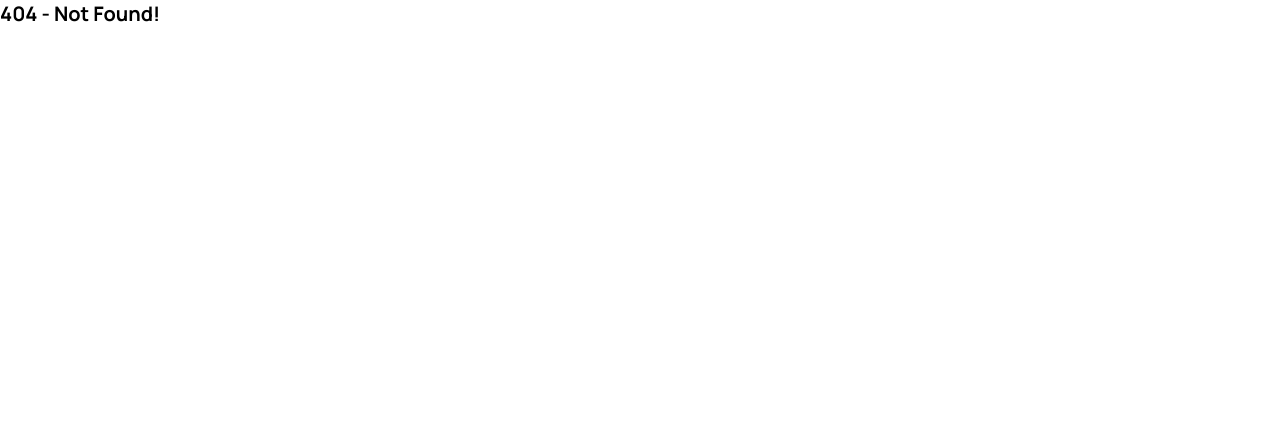
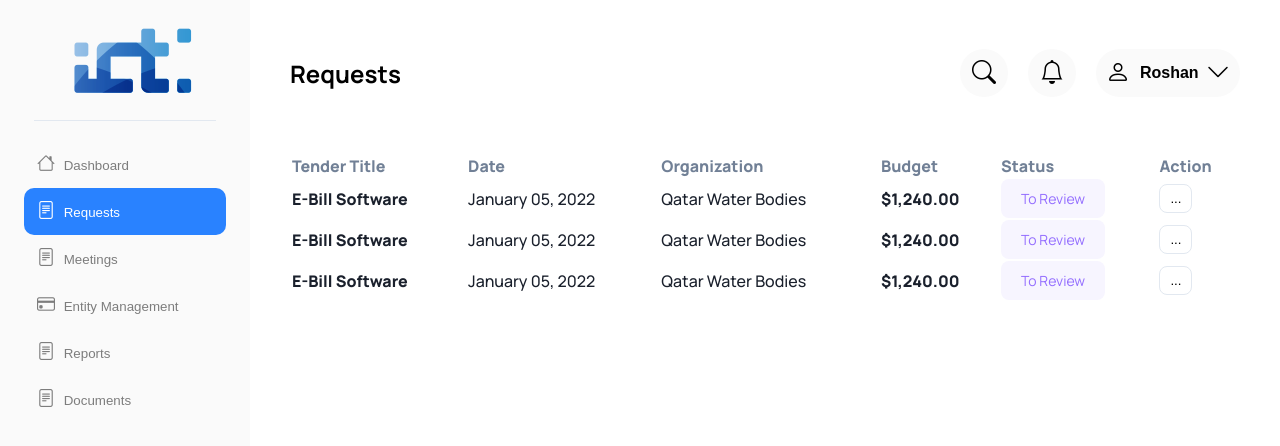
Before and after one commit to oxmics/prm_frontend, a React (Create React App) app: page /god/requests in a window 1280 px wide. Before the commit this address had no page. Shown: the top 446 px of the page. Built offline with nearby package versions, Linux system fonts and the light colour scheme.

Commit message:
God Requests

```diff
--- a/src/App.js
+++ b/src/App.js
@@ -8,6 +8,7 @@ import "./assets/scss/global.scss"
 import Requests from './pages/Requests/Requests';
 import StaffManagement from './pages/StaffManagement/StaffManagement';
 import GodDashboard from "./pages/God/Dashboard/Dashboard"
+import GodRequests from "./pages/God/Requests/Requests"
 
 class App extends Component {
   render() {
@@ -20,6 +21,7 @@ class App extends Component {
           <Route path='/signup' element={<Signup />} />
           <Route path='/staff-management' element={<StaffManagement />} />
           <Route path='/god/dashboard' element={<GodDashboard />} />
+          <Route path='/god/requests' element={<GodRequests />} />
           <Route path='*' element={<NotFound />} />
         </Routes>
       </BrowserRouter>
--- a/src/components/Navbar/Navbar.module.scss
+++ b/src/components/Navbar/Navbar.module.scss
@@ -51,16 +51,31 @@
 
     &__dropdown {
         list-style-type: none;
-        margin: 0;
+        background: #FFFFFF;
+        box-shadow: 8px 12px 24px rgba(93, 106, 131, 0.1);
+        border-radius: 12px;
+        display: flex;
+        flex-direction: column;
+        overflow: hidden;
         position: absolute;
         bottom: -100% * 2;
         right: 0;
+        z-index: 1;
         width: 100%;
-        max-width: 20rem;
-        border-radius: 8px;
-        overflow: hidden;
-        border: 1px solid #EDF2F7;
-        background-color: white;
+        max-width: 16rem;
+
+        button {
+            cursor: pointer;
+            border: none;
+            background-color: transparent;
+            padding: 1.2rem 1.5rem;
+            text-align: left;
+            color: #718096;
+
+            &:hover {
+                background-color: colors.$color-button-light-grey;
+            }
+        }
 
         li {
             padding: 0;
@@ -79,5 +94,6 @@
         &:hover {
             background-color: colors.$color-button-light-grey;
         }
+
     }
 }
--- a/src/pages/God/Requests/Requests.js
+++ b/src/pages/God/Requests/Requests.js
@@ -0,0 +1,64 @@
+import React, { useState } from 'react'
+import PropTypes from 'prop-types'
+import styles from "./Requests.module.scss";
+import Layout from '../../../components/God/Layout/Layout';
+import Tag from '../../../components/Tag/Tag';
+
+const Requests = (props) => {
+    const [requests, setRequests] = useState([{ id: 1, dropActive: false }, { id: 2, dropActive: false }, { id: 3, dropActive: false }])
+
+    const handleDropdownToggle = (id) => {
+        const updatedRequests = requests.map(request => {
+            if (request.id === id)
+                return { ...request, dropActive: !request.dropActive }
+
+            return {
+                ...request,
+                dropActive: false
+            }
+        })
+
+        setRequests(updatedRequests)
+    }
+
+    return (
+        <Layout current="requests" title="Requests">
+            <div className={styles.Requests}>
+                <table className={styles.Requests__table}>
+                    <thead>
+                        <th>Tender Title</th>
+                        <th>Date</th>
+                        <th>Organization</th>
+                        <th>Budget</th>
+                        <th>Status</th>
+                        <th>Action</th>
+                    </thead>
+                    <tbody>
+                        {requests.map(request => {
+                            return <tr>
+                                <td className={styles.Requests__table__title}>E-Bill Software</td>
+                                <td className={styles.Requests__table__date}>January 05, 2022</td>
+                                <td className={styles.Requests__table__organization}>Qatar Water Bodies</td>
+                                <td className={styles.Requests__table__budget}>$1,240.00</td>
+                                <td className={styles.Requests__table__status}><Tag name="To Review" /></td>
+                                <td className={styles.Requests__table__action}><button onClick={() => handleDropdownToggle(request.id)}>...</button></td>
+                                {request.dropActive &&
+                                    <div className={styles.Requests__table__dropdown}>
+                                        <button><i class="bi bi-broadcast"></i> Broadcast</button>
+                                        <button><i class="bi bi-printer"></i> Print</button>
+                                        <button><i class="bi bi-file-earmark-pdf"></i> Download PDF</button>
+                                        <button><i class="bi bi-archive"></i> Archive</button>
+                                    </div>
+                                }
+                            </tr>
+                        })}
+                    </tbody>
+                </table>
+            </div>
+        </Layout>
+    )
+}
+
+Requests.propTypes = {}
+
+export default Requests
--- a/src/pages/God/Requests/Requests.module.scss
+++ b/src/pages/God/Requests/Requests.module.scss
@@ -0,0 +1,85 @@
+@use "../../../assets/scss/colors.scss" as colors;
+
+.Requests {
+    &__table {
+        width: 100%;
+        max-width: 110rem;
+        text-align: left;
+
+        tr {
+            position: relative;
+        }
+
+        th {
+            font-weight: 800;
+            font-size: 1.6rem;
+            color: #718096;
+        }
+
+        td {
+            color: #1A202C;
+        }
+
+        &__title {
+            font-size: 1.6rem;
+            font-weight: 800;
+        }
+
+        &__date {
+            font-size: 1.6rem;
+            font-weight: 500;
+        }
+
+        &__organization {
+            font-size: 1.6rem;
+            font-weight: 500;
+        }
+
+        &__budget {
+            font-size: 1.6rem;
+            font-weight: 800;
+        }
+
+        &__status {
+            font-size: 1.4rem;
+        }
+
+        &__action {
+            button {
+                cursor: pointer;
+                background-color: transparent;
+                padding: 0.6rem 1rem;
+                border: 1px solid #E2E8F0;
+                border-radius: 8px;
+            }
+        }
+
+        &__dropdown {
+            background: #FFFFFF;
+            box-shadow: 8px 12px 24px rgba(93, 106, 131, 0.1);
+            border-radius: 12px;
+            display: flex;
+            flex-direction: column;
+            overflow: hidden;
+            position: absolute;
+            bottom: -100% * 4;
+            right: 0;
+            z-index: 1;
+            width: 100%;
+            max-width: 16rem;
+
+            button {
+                cursor: pointer;
+                border: none;
+                background-color: transparent;
+                padding: 1.2rem 1.5rem;
+                text-align: left;
+                color: #718096;
+
+                &:hover {
+                    background-color: colors.$color-button-light-grey;
+                }
+            }
+        }
+    }
+}
```
